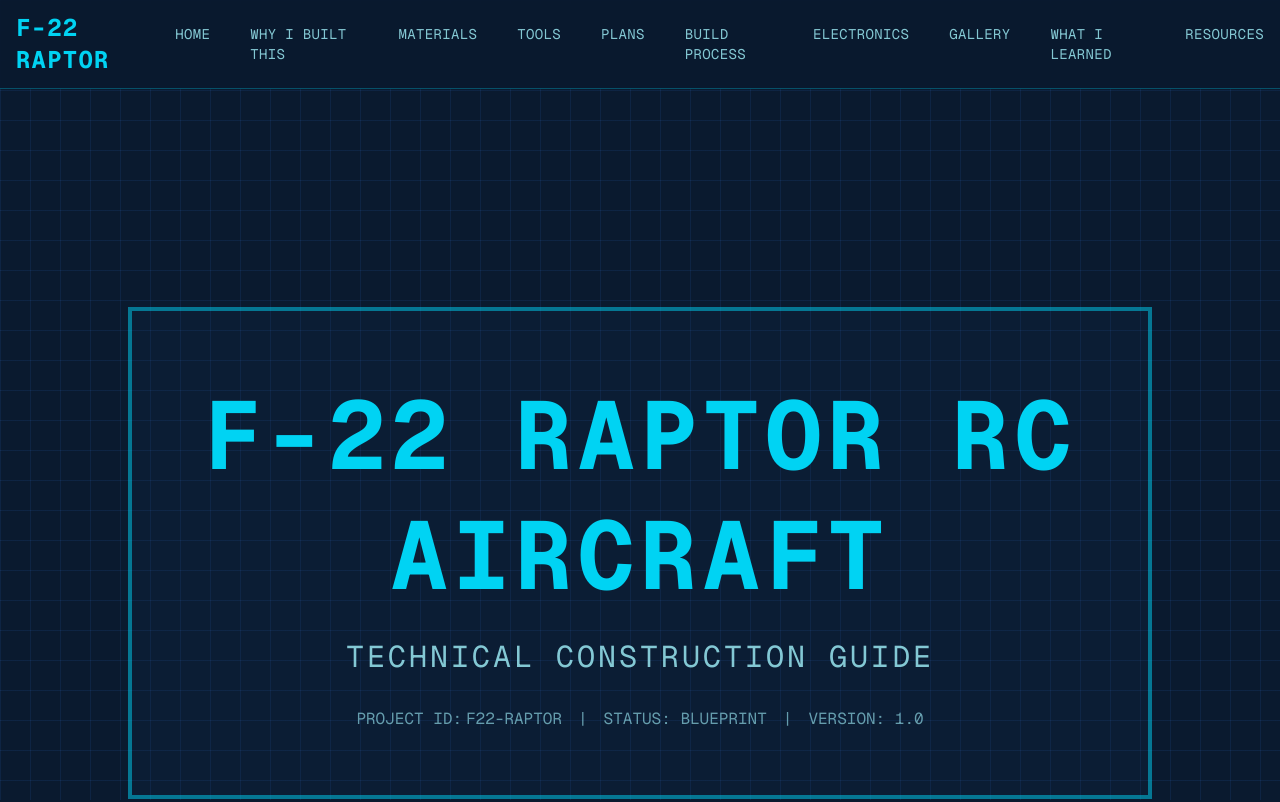
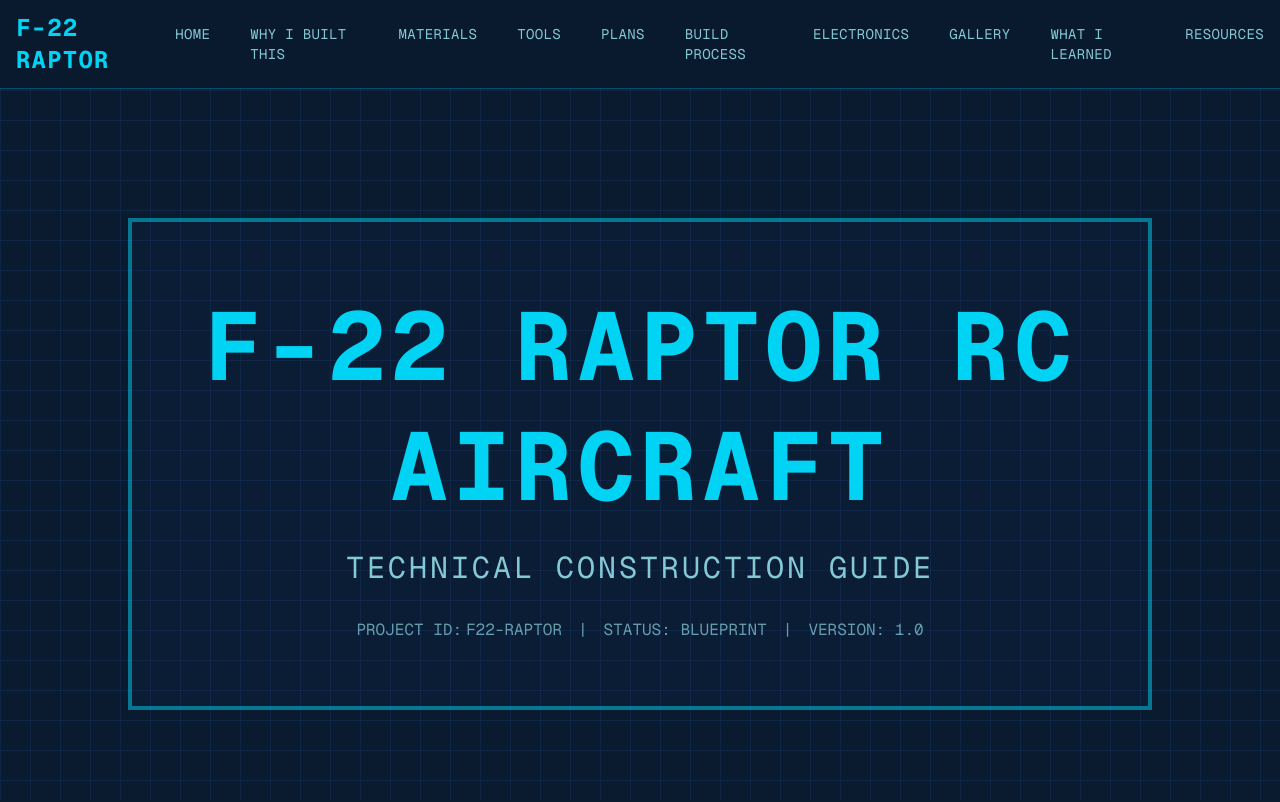
Before and after one commit to danishayman/f22-raptor, a Next.js app: page / in a window 1280 px wide. Shown: the top 802 px of the page. Built offline with nearby package versions, Linux system fonts and the light colour scheme.

Commit message:
feat: update Navbar component usage in layout and remove from Home page

```diff
--- a/app/globals.css
+++ b/app/globals.css
@@ -47,7 +47,7 @@
   z-index: 0;
 }
 
-body > * {
+body > :not(nav) {
   position: relative;
   z-index: 1;
 }
--- a/app/layout.tsx
+++ b/app/layout.tsx
@@ -1,6 +1,7 @@
 import type { Metadata } from "next";
 import { Geist_Mono } from "next/font/google";
 import "./globals.css";
+import Navbar from "@/components/Navbar";
 
 const geistMono = Geist_Mono({
   variable: "--font-geist-mono",
@@ -25,6 +26,7 @@
       <body
         className={`${geistMono.variable} antialiased`}
       >
+        <Navbar />
         {children}
       </body>
     </html>
--- a/app/page.tsx
+++ b/app/page.tsx
@@ -1,4 +1,3 @@
-import Navbar from "@/components/Navbar";
 import Footer from "@/components/Footer";
 import HeroSection from "@/components/sections/Hero";
 import WhyIBuiltThisSection from "@/components/sections/WhyIBuiltThis";
@@ -15,7 +14,6 @@
 export default function Home() {
   return (
     <>
-      <Navbar />
       <main className="pt-16">
         <HeroSection />
         <WhyIBuiltThisSection />
```
